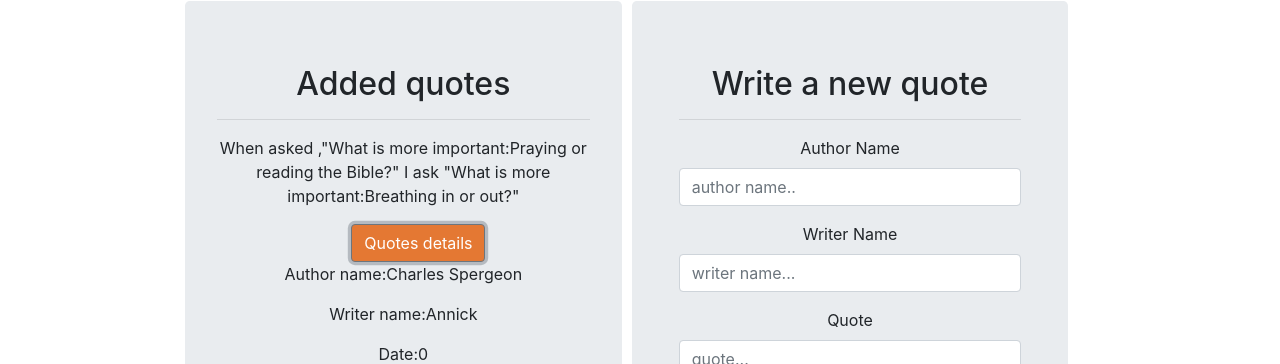
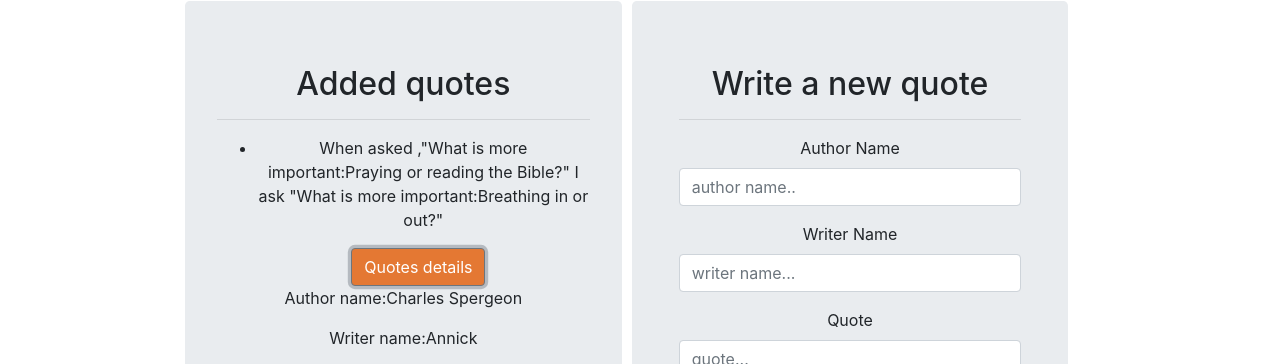
Before and after one commit to mfannick/Quotes, an Angular app: page / in a window 1280 px wide. Both pictures are taken after a click on the button "Quotes details". Shown: the part 436-800 px from the top of the page. Built offline with nearby package versions, Linux system fonts and the light colour scheme.

Commit message:
ading an underline directive

```diff
--- a/src/app/app.module.ts
+++ b/src/app/app.module.ts
@@ -7,6 +7,7 @@ import { DisplayQuotesComponent } from './display-quotes/display-quotes.componen
 import { QuotesDetailsComponent } from './quotes-details/quotes-details.component';
 import { DisplayQuotesFormComponent } from './display-quotes-form/display-quotes-form.component';
 import { CountingDatePipe } from './counting-date.pipe';
+import { UnderlineDirective } from './underline.directive';
 
 @NgModule({
   declarations: [
@@ -14,7 +15,8 @@ import { CountingDatePipe } from './counting-date.pipe';
     DisplayQuotesComponent,
     QuotesDetailsComponent,
     DisplayQuotesFormComponent,
-    CountingDatePipe
+    CountingDatePipe,
+    UnderlineDirective
   ],
   imports: [
     BrowserModule,
--- a/src/app/counting-date.pipe.ts
+++ b/src/app/counting-date.pipe.ts
@@ -16,7 +16,7 @@ export class CountingDatePipe implements PipeTransform {
     var dateDifferenceSeconds = dateDifference*0.001; //converts miliseconds to seconds
     var dateCounter = dateDifferenceSeconds/secondsInDay;
 
-    if (dateCounter >= 1 && value > todayWithNoTime){
+    if (dateCounter >= 1 || value > todayWithNoTime){
       return dateCounter;
     }else{
       return 0;
--- a/src/app/display-quotes-form/display-quotes-form.component.ts
+++ b/src/app/display-quotes-form/display-quotes-form.component.ts
@@ -6,11 +6,11 @@ import{ QuotesClass} from '../quotes-class'
   styleUrls: ['./display-quotes-form.component.css']
 })
 export class DisplayQuotesFormComponent implements OnInit {
-    newQuote= new QuotesClass(0,'','','',new Date())
+    newQuote= new QuotesClass(0,'','','',new Date(),0,0)
     @Output()newQuotesAdded=new EventEmitter<QuotesClass>()
     addToQuote(){
       this.newQuotesAdded.emit(this.newQuote)
-      this.newQuote=new QuotesClass(0,'','','',new Date());
+      this.newQuote=new QuotesClass(0,'','','',new Date(),0,0);
     }
   constructor() { }
 
--- a/src/app/display-quotes/display-quotes.component.html
+++ b/src/app/display-quotes/display-quotes.component.html
@@ -24,23 +24,15 @@
       <h2 class="text-center">Added quotes</h2>
       <hr>
       <div *ngFor='let quote of quotes let i=index'>
-                <p class="text-center">{{quote.quotesWritten}}</p>
-                <button class="text-center btn btn-secondary" style="margin-left:30px"
-                    (click)='toggleDetails(i)'>Quotes details</button>
+        <ul>
+          <li   appUnderline class="text-center">{{quote.quotesWritten}}</li>
+        </ul>
+
+        <button class="text-center btn btn-secondary" style="margin-left:30px" (click)='toggleDetails(i)'>Quotes
+          details</button>
         <app-quotes-details [quote]='quote' *ngIf='quote.showDetails' (quotesDeleted)='deleteQuote($event,i)'>
         </app-quotes-details>
       </div>
-            <!-- <div *ngFor='let quote of quotes let i=index' class="card text-center" style="width: 18rem;">
-              <div class="card-body">
-                <h5 class="card-title ">{{quote.quotesWritten}}</h5>
-                <h6 class="card-subtitle mb-2 text-muted"><button class="text-center btn btn-secondary" style="margin-left:250px"
-                  (click)='toggleDetails(i)'>Quotes details</button></h6>
-                <p class="card-text"><app-quotes-details [quote]='quote' *ngIf='quote.showDetails' (quotesDeleted)='deleteQuote($event,i)'>
-                </app-quotes-details></p>
-                <a href="#" class="card-link">Card link</a>
-                <a href="#" class="card-link">Another link</a>
-              </div>
-            </div> -->
     </div>
 
     <div class="col-md-4 jumbotron" style="margin-left:10px">
@@ -59,17 +51,20 @@
     <ul class="list-unstyled list-inline text-center">
       <li class="list-inline-item">
         <a class="btn-floating btn-fb mx-1">
-                <i class="fab fa-facebook-f"><img src="https://img.icons8.com/color/48/000000/instagram-new.png" alt="instagram"> </i>
+          <i class="fab fa-facebook-f"><img src="https://img.icons8.com/color/48/000000/instagram-new.png"
+              alt="instagram"> </i>
         </a>
       </li>
       <li class="list-inline-item">
         <a class="btn-floating btn-tw mx-1">
-                <i class="fab fa-twitter"><img src="https://img.icons8.com/color/50/000000/twitter-circled.png" alt="twitter"> </i>
+          <i class="fab fa-twitter"><img src="https://img.icons8.com/color/50/000000/twitter-circled.png" alt="twitter">
+          </i>
         </a>
       </li>
       <li class="list-inline-item">
         <a class="btn-floating btn-dribbble mx-1">
-                <i class="fab fa-dribbble"><img src="https://img.icons8.com/color/48/000000/facebook-new.png" alt="facebook"></i>
+          <i class="fab fa-dribbble"><img src="https://img.icons8.com/color/48/000000/facebook-new.png"
+              alt="facebook"></i>
         </a>
       </li>
     </ul>
--- a/src/app/display-quotes/display-quotes.component.ts
+++ b/src/app/display-quotes/display-quotes.component.ts
@@ -9,8 +9,11 @@ import { QuotesClass } from '../quotes-class';
 export class DisplayQuotesComponent implements OnInit {
 
   quotes: QuotesClass[] = [
-    new QuotesClass(1, 'When asked ,"What is more important:Praying or reading the Bible?" I ask "What is more important:Breathing in or out?"', 'Charles Spergeon', 'Annick', new Date(2019, 1, 1))
+    new QuotesClass(1, 'When asked ,"What is more important:Praying or reading the Bible?" I ask "What is more important:Breathing in or out?"', 'Charles Spergeon', 'Annick', new Date(2019, 1, 1),0,0)
+
   ];
+
+
   toggleDetails(index) {
     this.quotes[index].showDetails = !this.quotes[index].showDetails
   }
@@ -23,6 +26,7 @@ export class DisplayQuotesComponent implements OnInit {
 
     }
   }
+
   quotesAdded(quote) {
     let quoteLength = this.quotes.length;
     quote.id = quoteLength + 1;
--- a/src/app/quotes-details/quotes-details.component.html
+++ b/src/app/quotes-details/quotes-details.component.html
@@ -1,12 +1,14 @@
 <!-- <p>quotes-details works!</p> -->
 <p class="text-center">Author name:{{quote.authorName}}</p>
 <p class="text-center">Writer name:{{quote.submitPerson}}</p>
-<p class="text-center">Date:{{quote.writtenDate|countingDate}}</p>
+<p class="text-center">Time passed:{{quote.writtenDate|countingDate}}</p>
 <div class="row">
         <div class="col">
                 <button class="text-center btn btn-secondary" style="margin-left:30px" (click)='liked()'><img
                                 src="https://img.icons8.com/material-sharp/24/000000/filled-like.png"
                                 alt="like">{{like}}</button>
+        </div>
+        <div class="col">
                 <button class="text-center btn btn-secondary" style="margin-left:30px" (click)='disliked()'><img
                                 src="https://img.icons8.com/material-sharp/24/000000/dislike.png"
                                 alt="unlike">{{dislike}}</button>
--- a/src/app/quotes-details/quotes-details.component.ts
+++ b/src/app/quotes-details/quotes-details.component.ts
@@ -16,14 +16,35 @@ export class QuotesDetailsComponent implements OnInit {
 
       this.quotesDeleted.emit(deletequote)
   }
-  like=0;
-  dislike=0;
+  count=0;
+  // line(){
+  //   let first=0;
+  //   let last=0;
+
+  //   for(this.count=0,this.count<=this.quotes.length,this.count++){
+  //         if(last>0){
+  //              first=last
+  //         }
+  //   }
+  // }
+  like=0
+  dislike=0
+
   liked(){
+
+    var like=this.like
     this.like=this.like+1
+
+    if(like>2){
+      alert('yes')
+         }
+
   }
   disliked(){
     this.dislike=this.dislike+1
+
   }
+
 
  constructor(){}
 
--- /dev/null
+++ b/src/app/underline.directive.ts
@@ -0,0 +1,20 @@
+import { Directive ,ElementRef,HostListener} from '@angular/core';
+
+@Directive({
+  selector: '[appUnderline]'
+})
+export class UnderlineDirective {
+
+  constructor(private elem:ElementRef) {
+    // this.elem.nativeElement.style.textDecoration='underline';
+  }
+  @HostListener("click") onClicks(){
+    this.textDeco("underline")
+  }
+
+  private textDeco(action:string){
+    this.elem.nativeElement.style.textDecoration=action;
+
+  }
+
+}
```
Also changed, not shown: src/app/quotes-class.ts (+3 -4 lines), 1 other file (tests, documents, lock files or other folders). Lines whose indentation alone changed are shown as unchanged.
